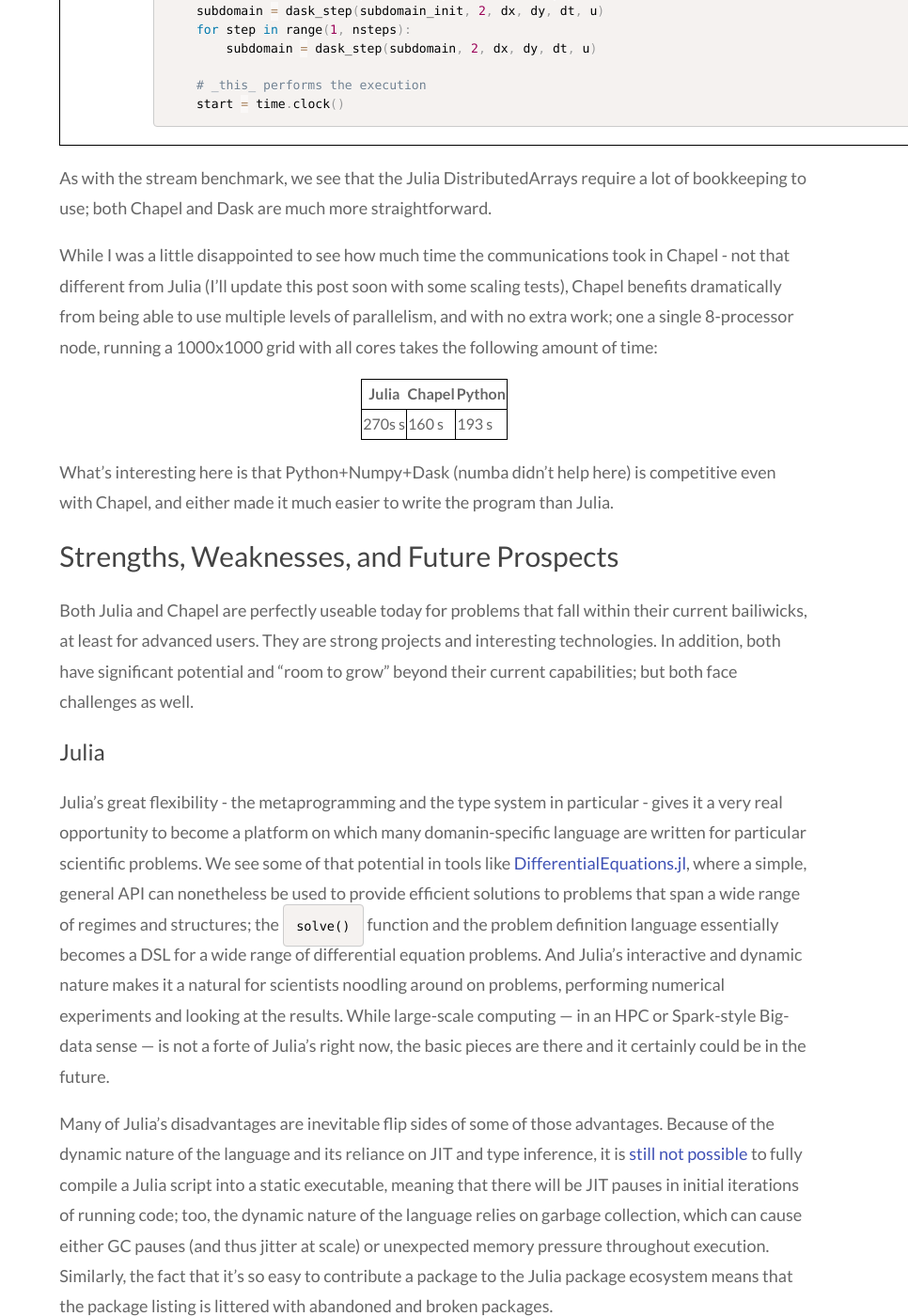
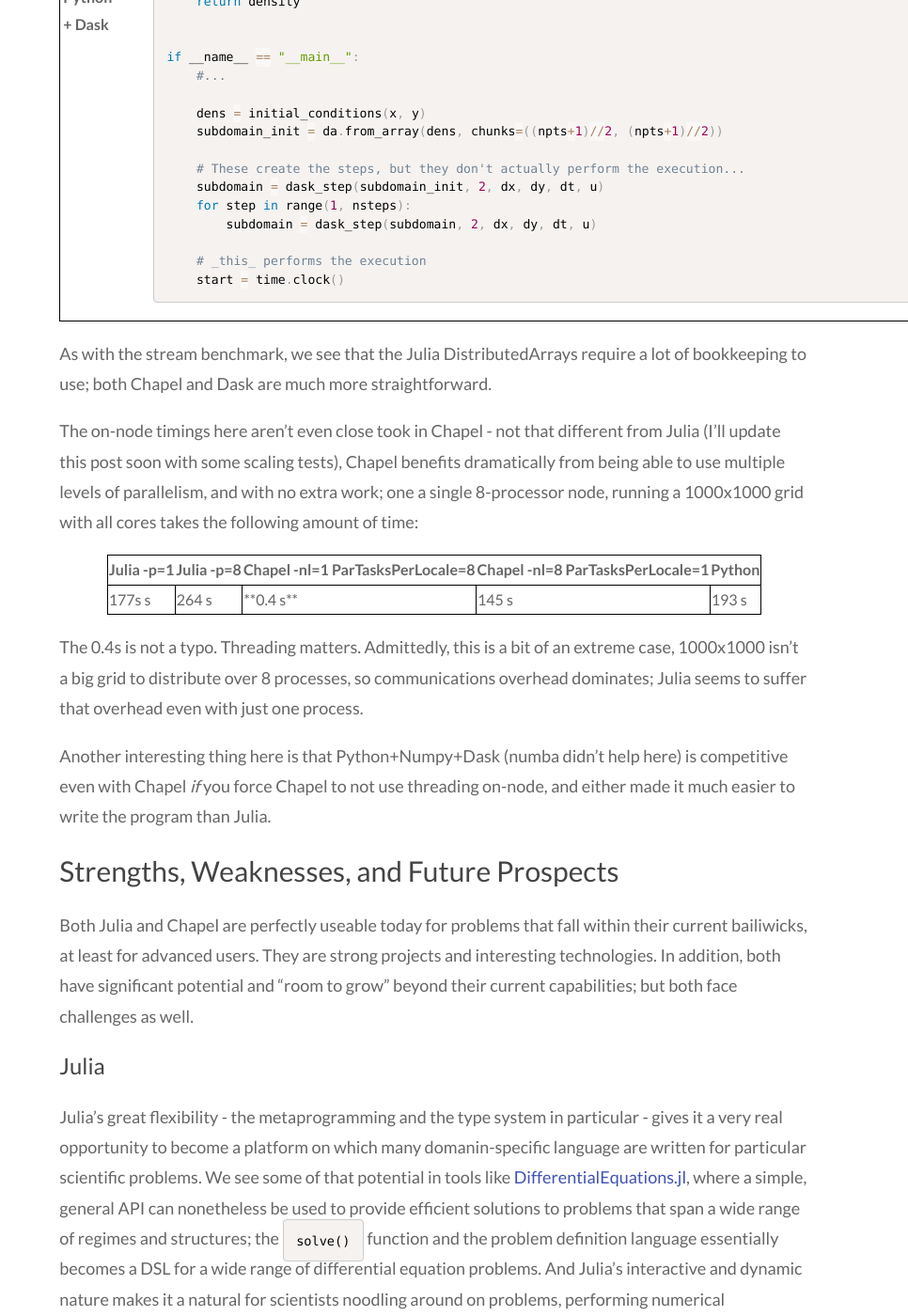
Before and after one commit to ljdursi/dursi-blog, a Jekyll site: the page built from _posts/2017-05-28-julia-vs-chapel.md, in a window 1280 px wide and 1400 px high, scrolled down 20992 px. Shown: the whole window at 94% size, without its empty margins (314-1280 px from the left). Built offline with Jekyll 4.4.1, drawn with Linux system fonts in a browser that asks for light colours; nearby versions of some CDN libraries; comment, search, counter and statistics services are not loaded; some of the changed text lies outside the part shown.

Commit message:
Updated timings

```diff
--- a/_posts/2017-05-28-julia-vs-chapel.md
+++ b/_posts/2017-05-28-julia-vs-chapel.md
@@ -20,6 +20,11 @@
 handily.  Both languages and environments have clear untapped
 potential and room to grow; we'll talk about future prospects of
 the two languages at the end.
+
+**Update**: I've updated the timings - I hadn't been using `@inbounds`
+in the Julia code, and I had misconfigured my Chapel install so
+that the compiles weren't optimized; this makes a huge difference on
+the 2d advection problem.  All timings now are on an AWS c4.8x instance.
 
 * TOC
 {:toc}
@@ -516,12 +523,13 @@
 <th>time</th> <th>Julia</th> <th>Chapel</th> <th>Python + Numpy + Numba</th><th>Python + Numpy</th>
 </thead>
 <tbody style="border: 1px solid black;">
-<tr><td style="border: 1px solid black;">run</td><td style="border: 1px solid black;">0.007 s</td><td style="border: 1px solid black;">0.012 s</td><td style="border: 1px solid black;">0.017 s</td><td style="border: 1px solid black;">0.069 s</td></tr>
+<tr><td style="border: 1px solid black;">run</td><td style="border: 1px solid black;">0.0084</td><td style="border: 1px solid black;">0.0098 s</td><td style="border: 1px solid black;">0.017 s</td><td style="border: 1px solid black;">0.069 s</td></tr>
 <tr><td style="border: 1px solid black;">compile</td><td style="border: 1px solid black;">0.57 s</td><td style="border: 1px solid black;">4.8s</td><td style="border: 1px solid black;">0.73 s</td><td style="border: 1px solid black;"> - </td></tr>
 </tbody>
 </table>
 
-Julia does extremely well in this test, beating Chapel by almost 2x and python by a bit more.
+Julia wins this test, edging out Chapel by 16%; Python with numba is
+surprisingly (to me) fast, coming within a factor of two.
 
 ### Kmer counting
 
@@ -609,8 +617,8 @@
 <th>time</th> <th>Julia</th> <th>Chapel</th> <th>Python</th>
 </thead>
 <tbody style="border: 1px solid black;">
-<tr><td style="border: 1px solid black;">run</td><td style="border: 1px solid black;">4.9s</td><td style="border: 1px solid black;">6.3s</td><td style="border: 1px solid black;">8.3s</td></tr>
-<tr><td style="border: 1px solid black;">compile</td><td style="border: 1px solid black;">-</td><td style="border: 1px solid black;">6.3s</td><td style="border: 1px solid black;">-</td></tr>
+<tr><td style="border: 1px solid black;">run</td><td style="border: 1px solid black;">5.3 s</td><td style="border: 1px solid black;">6.6s</td><td style="border: 1px solid black;">7.7s</td></tr>
+<tr><td style="border: 1px solid black;">compile</td><td style="border: 1px solid black;">-</td><td style="border: 1px solid black;">6.2s</td><td style="border: 1px solid black;">-</td></tr>
 </tbody>
 </table>
 
@@ -1054,7 +1062,7 @@
 require a lot of bookkeeping to use; both Chapel and Dask are much
 more straightforward.
 
-While I was a little disappointed to see how much time the communications
+The on-node timings here aren't even close
 took in Chapel - not that different from Julia (I'll update this post
 soon with some scaling tests), Chapel benefits dramatically from being
 able to use multiple levels of parallelism, and with no extra work;
@@ -1063,16 +1071,28 @@
 
 <table style="border: 1px solid black; margin: 0 auto; border-collapse:collapse;">
 <thead>
-<th>Julia</th> <th>Chapel</th> <th>Python</th>
+<th>Julia -p=1</th><th>Julia -p=8</th><th>Chapel -nl=1 ParTasksPerLocale=8</th><th>Chapel -nl=8 ParTasksPerLocale=1</th><th>Python</th>
 </thead>
 <tbody style="border: 1px solid black;">
-<tr><td style="border: 1px solid black;">270s s</td><td style="border: 1px solid black;">160 s</td><td style="border: 1px solid black;">193 s</td></tr>
+<tr>
+<td style="border: 1px solid black;">177s s</td>
+<td style="border: 1px solid black;">264 s</td>
+<td style="border: 1px solid black;">**0.4 s**</td>
+<td style="border: 1px solid black;">145 s</td>
+<td style="border: 1px solid black;">193 s</td></tr>
 </tbody>
 </table>
 
-What's interesting here is that Python+Numpy+Dask (numba didn't help here) is
-competitive even with Chapel, and either made it much easier to write the
-program than Julia.
+The 0.4s is not a typo. Threading matters.  Admittedly,
+this is a bit of an extreme case, 1000x1000 isn't a big
+grid to distribute over 8 processes, so communications
+overhead dominates; Julia seems to suffer that overhead even
+with just one process.
+
+Another interesting thing here is that Python+Numpy+Dask (numba didn't
+help here) is competitive even with Chapel _if_ you force Chapel
+to not use threading on-node, and either made it much easier to
+write the program than Julia.
 
 ## Strengths, Weaknesses, and Future Prospects
 
```
Also changed, not shown: other parts of _posts/2017-05-28-julia-vs-chapel.md (+3 -1 lines).
